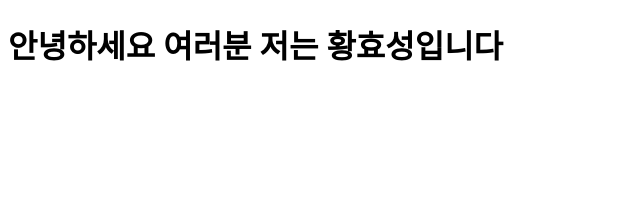
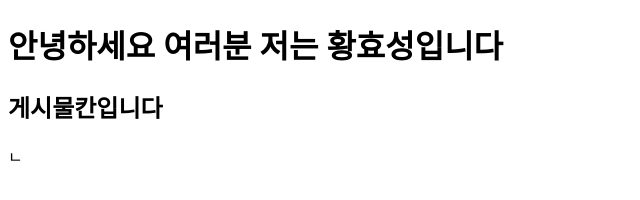
Before and after one commit to AWS-Cloud-School-6/demo-repository, a website: page index.html in a window 1280 px wide. Shown: the whole page, without its empty margins (0-640 px from the left). Drawn offline with Linux system fonts and the light colour scheme.

Commit message:
#8 Feat/ 게시물칸 추가
index.html:

```diff
--- a/index.html
+++ b/index.html
@@ -1,11 +1,15 @@
 <!DOCTYPE html>
 <html lang="en">
+
 <head>
     <meta charset="UTF-8">
     <meta name="viewport" content="width=device-width, initial-scale=1.0">
     <title>AWS Cloud School 6기</title>
 </head>
+
 <body>
     <h1>안녕하세요 여러분 저는 황효성입니다</h1>
+    <h2> 게시물칸입니다 </h2>ㄴ
 </body>
+
 </html>
```
